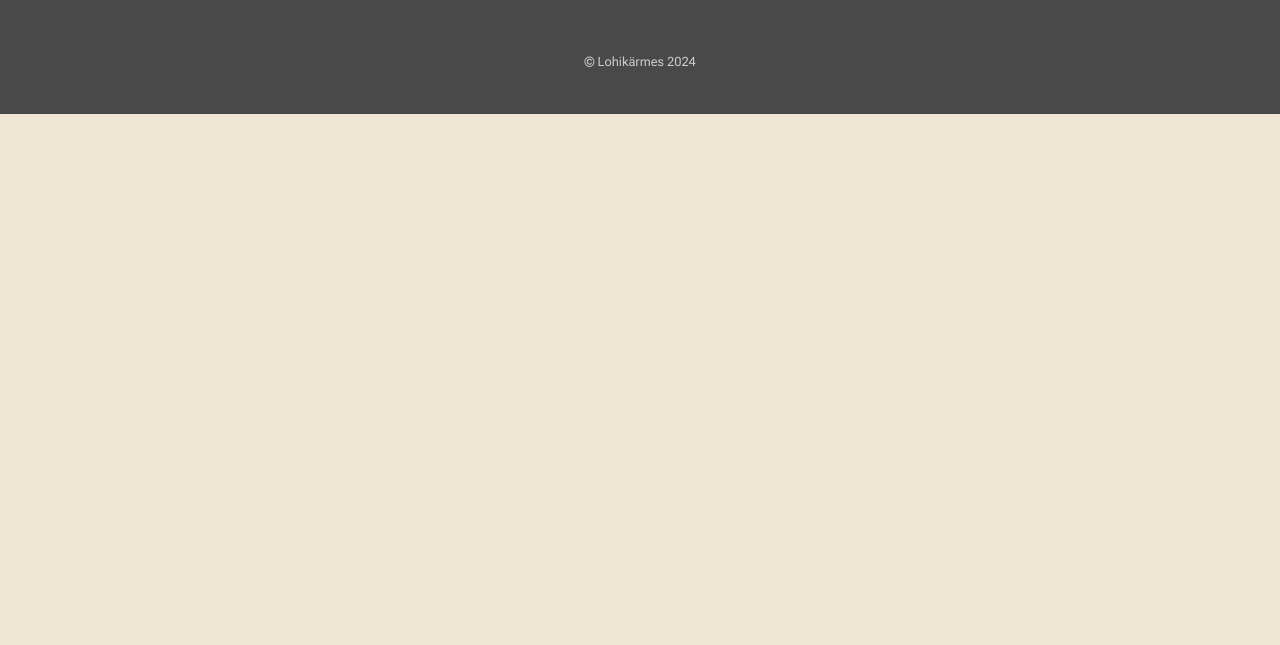
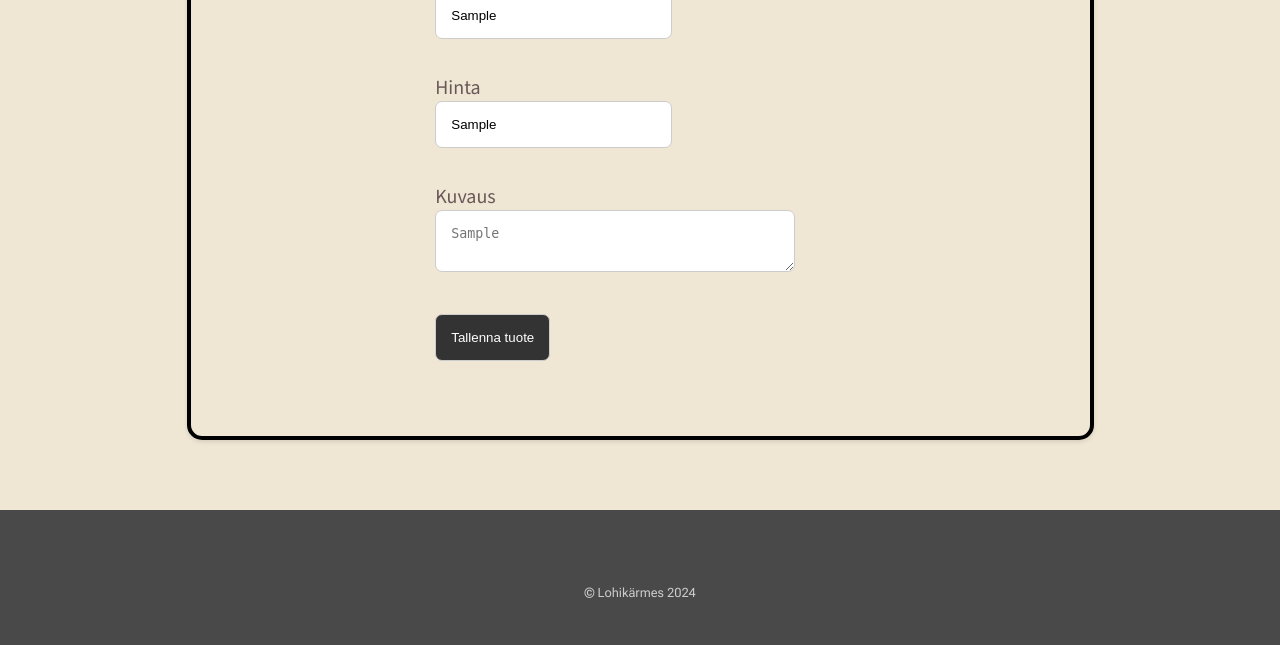
Before and after one commit to tino23001/HTML-projekti, a PHP site: page /admin/muokkaa.php?tuote_id=1 in a window 1280 px wide. Shown: the part 654-1299 px from the top of the page. Before the commit the page ends 768 px from the top, so only its background shows below. Run offline with PHP 8.4, Linux system fonts and the light colour scheme; tables that the repository leaves empty or names only in its code hold one stand-in row (values such as "Sample post"); some web fonts are replaced.

Commit message:
Muokkaa sivusto valmis
-tallenna muutokset ei vielä valmis

```diff
--- a/admin/muokkaa.php
+++ b/admin/muokkaa.php
@@ -27,12 +27,11 @@
         </div>
     </header>
 
-    <section class="flex-kauppa">
-        <span class="material-symbols-outlined" style="font-size: 3em;"> store </span>
-        <h1 class="otsikko_muotoilu">LOREM IPSUM </h1>
-    </section>
+    <section class="muokkaa_otsikko">
+        <h1 class="otsikko_muotoilu">Muokkaa tuotetta</h1>
 
-    <store-page>
+
+        <section class="muokkaa_kehys">
             <?php
                 if (isset($_GET['tuote_id'])) {
                     $tuote_id = $_GET['tuote_id'];
@@ -44,15 +43,14 @@
                     $statement->execute();
                     $tuote = $statement->fetch(PDO::FETCH_ASSOC);
 
-                // Tulosta tuotteen tiedot
-                if ($tuote) {
-                    echo "<div><img src='uploads/" . htmlspecialchars($tuote['kuva']) . "' alt='" . htmlspecialchars($tuote['nimi']) . "'></div>";
-                    echo '<div><h2> Nimi: <input type="text" name="n" value="' . htmlspecialchars($tuote['nimi']) . '"> </h2>'; //rivi 50
-                    echo '<p>Hinta: <input type="text" name="h" value="' . htmlspecialchars($tuote['hinta']) . '"> </p>';
-                    echo '<p>Kuvaus: <input type="text" name="k" value="' . htmlspecialchars($tuote['kuvaus']) . '"></p>';
-                    echo '<p><input type="submit" value="Tallenna tuote"></p>';
+                    // Tulosta tuotteen tiedot ja kentät
+                        echo "<img src='../uploads/" . htmlspecialchars($tuote['kuva']) . "' alt='" . htmlspecialchars($tuote['nimi']) . "'>";
+                        echo '<div><p> Nimi <br><input type="text" name="n" value="' . htmlspecialchars($tuote['nimi']) . '"> </p>';
+                        echo '<p> Hinta <br><input type="text" name="h" value="' . htmlspecialchars($tuote['hinta']) . '"> </p>';
+                        echo '<p> Kuvaus <br><textarea class="kuvaus" name="k" placeholder="' . htmlspecialchars($tuote['kuvaus']) . '"></textarea></p>';
+                        echo '<button type="submit" value="Tallenna tuote"> Tallenna tuote </button>';
                         echo "</div>";
-                }
+
 
                 } else {
                     echo "Tuote_id-parametri puuttuu.";
@@ -60,10 +58,8 @@
 
             ?>
 
-
-
-
-</store-page>
+        </section>
+    </section>
 
     <footer>
         <div class="footer-bottom">
--- a/styles.css
+++ b/styles.css
@@ -474,6 +474,83 @@ store-page {
     cursor: pointer;
 }
 
+
+/*MUOKKAA TUOTETTA*/
+
+.muokkaa_otsikko {
+    margin: 10px;
+    /* padding-bottom: 2em; */
+    padding-top: 9em;
+    display: flex;
+    align-items: center;
+    justify-content: space-around;
+    flex-direction: column;
+}
+
+
+.muokkaa_kehys{
+    display: flex;
+    flex-wrap: wrap;
+    justify-content: space-around;
+    width: 65%;
+    padding: 40px;
+    border-radius: 15px;
+    border: 4px solid #000000;
+    box-shadow: 0 2px 4px rgba(0, 0, 0, 0.1);
+    margin-bottom: 60px;
+    margin-left: 5%;
+    margin-right: 5%;
+}
+
+.muokkaa_kehys div {
+    background-color: #EFE6D4;
+    padding: 20px;
+    border-radius: 5px;
+    width: 50%;
+    color: #695858;
+    font-family: 'Source Sans 3', sans-serif;
+    font-size: 20px;
+}
+
+.muokkaa_kehys input {
+    margin-bottom: 15px;
+    padding: 15px;
+    border: 1px solid #ccc;
+    border-radius: 7px;
+    width: 50%;
+}
+
+
+.muokkaa_kehys img {
+    max-width: 100%;
+    width: 400px;
+    height: 100%;
+    border-radius: 6px;
+    object-fit: cover;
+    border: 2px solid #9B968E;
+    border-radius: 10px;
+}
+
+
+.kuvaus {
+    margin-bottom: 15px;
+    padding: 15px;
+    border: 1px solid #ccc;
+    border-radius: 7px;
+    width: 80%;
+}
+
+.muokkaa_kehys button{
+    margin-bottom: 15px;
+    padding: 15px;
+    border: 1px solid #ccc;
+    border-radius: 7px;
+    background-color: #333;
+    color: white;
+    cursor: pointer;
+}
+
+
 /*FOOTER*/
 footer {
     background-color: #494949;
```
Also changed, not shown: admin/tallenna_muutokset.php (added). Lines whose indentation alone changed are shown as unchanged.
